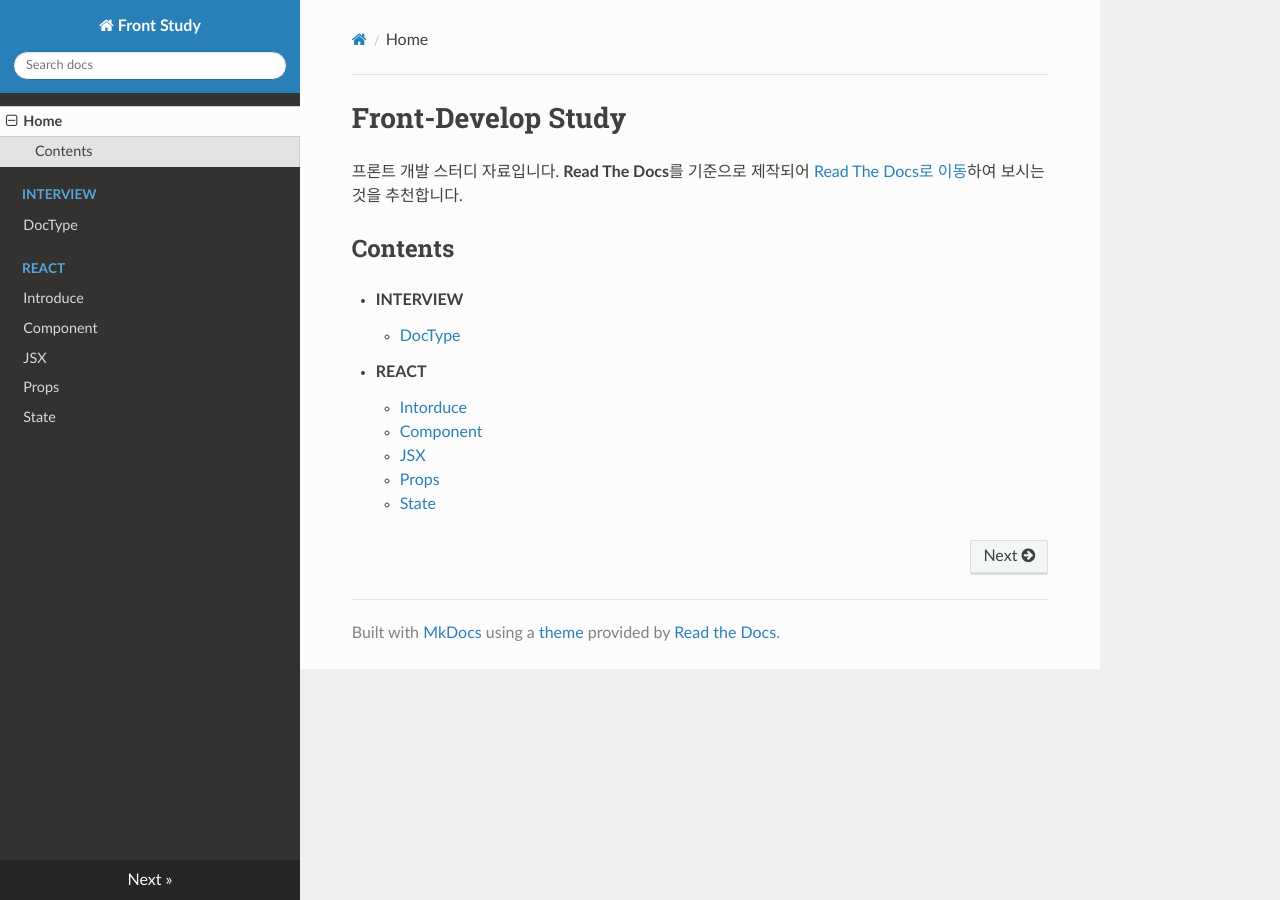
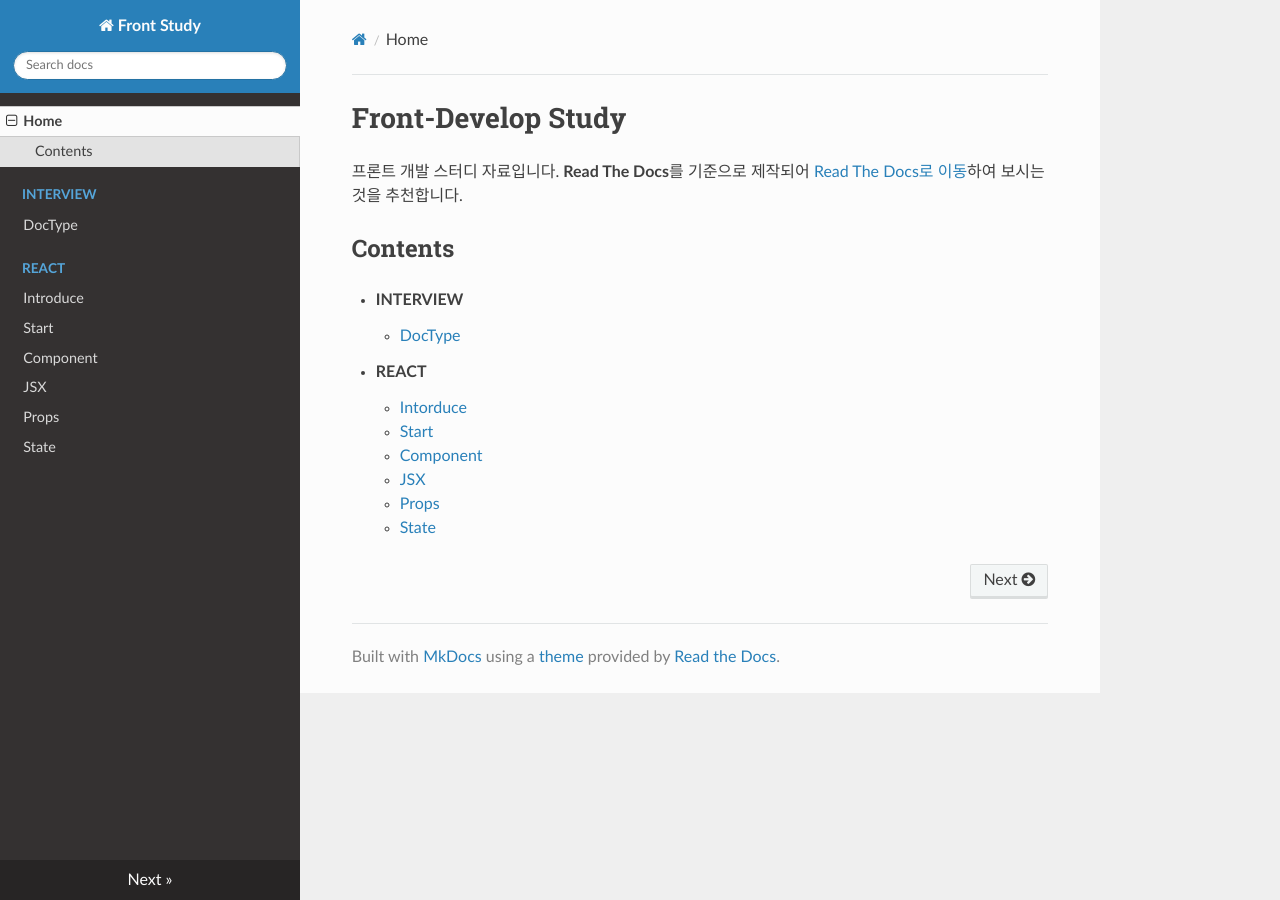
Before and after one commit to hangem422/study, an MkDocs documentation site: the page built from docs/README.md, in a window 1280 px wide. Built offline with MkDocs 1.6.1, drawn with Linux system fonts in a browser that asks for light colours; nearby versions of some CDN libraries; old or Windows-style settings are respelled for this version of MkDocs.

Commit message:
Add react/start.

```diff
--- a/docs/README.md
+++ b/docs/README.md
@@ -8,6 +8,7 @@
     - [DocType](./interview/doctype.md)
 - **REACT**
     - [Intorduce](./react/about.md)
+    - [Start](./react/start.md)
     - [Component](./react/component.md)
     - [JSX](./react/jsx.md)
     - [Props](./react/props.md)
--- a/mkdocs.yml
+++ b/mkdocs.yml
@@ -7,6 +7,7 @@ pages:
       - "DocType": "interview/doctype.md"
   - React:
       - "Introduce": "react/about.md"
+      - "Start": "react/start.md"
       - "Component": "react/component.md"
       - "JSX": "react/jsx.md"
       - "Props": "react/props.md"
```
Also changed, not shown: docs/react/state.md (+1 -1 lines).
